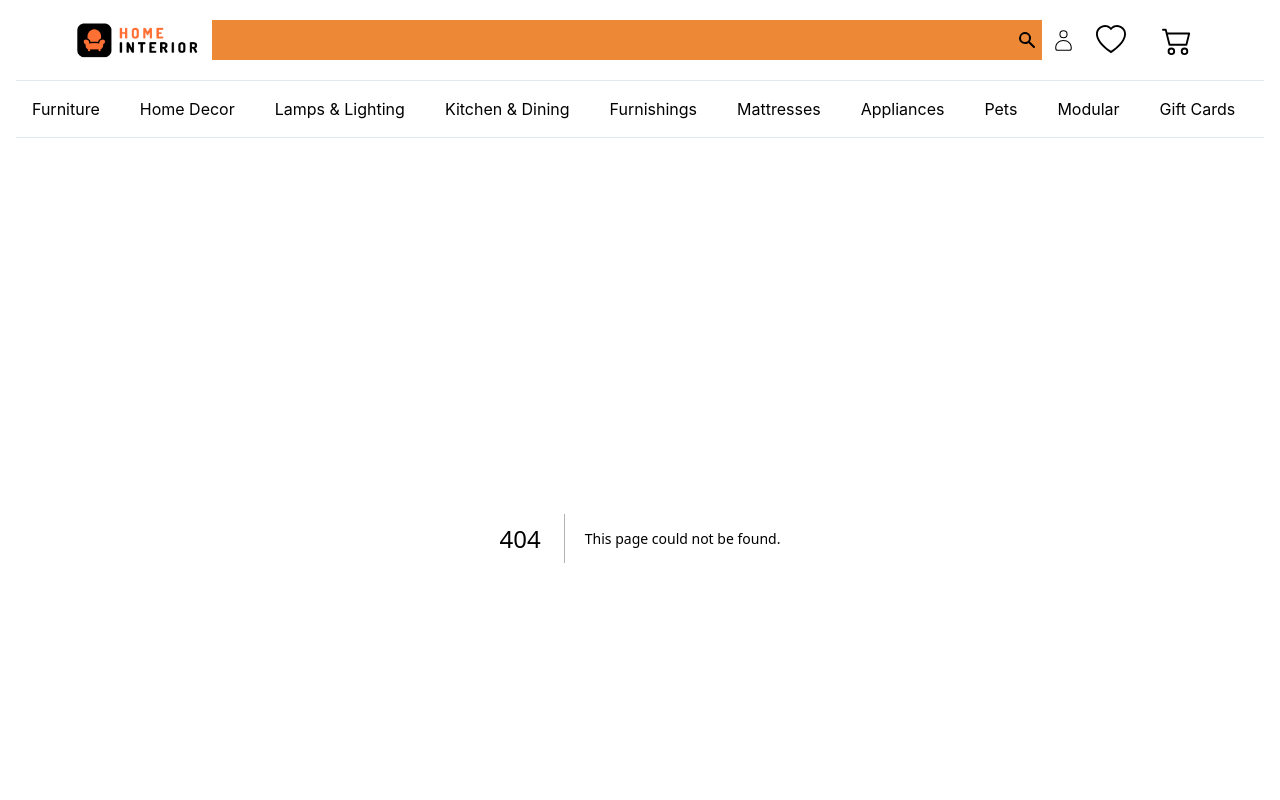
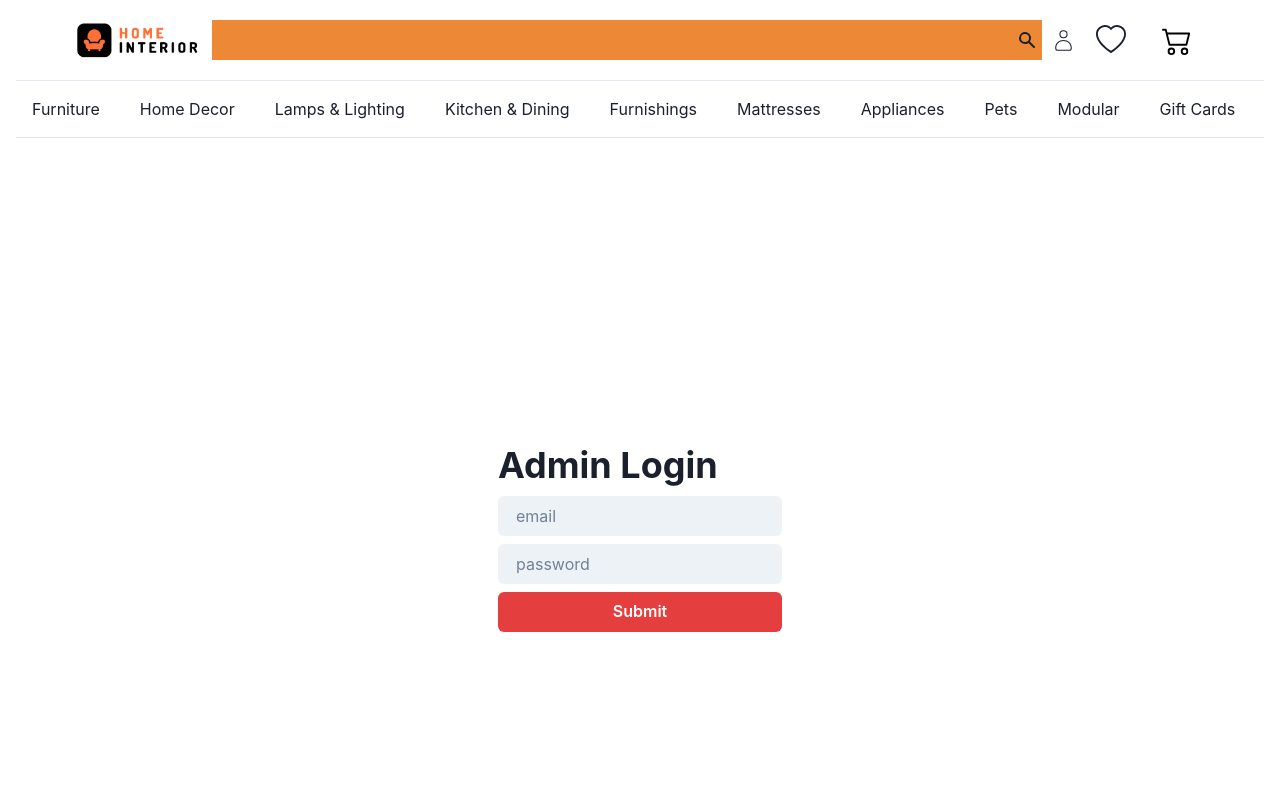
Before and after one commit to capitalN/home_interior, a Next.js app: page /adminlogin in a window 1280 px wide. Before the commit this address had no page. Shown: the top 800 px of the page. Built offline with nearby package versions, Linux system fonts and the light colour scheme.

Commit message:
admin login

```diff
--- a/pages/admin/index.jsx
+++ b/pages/admin/index.jsx
@@ -18,6 +18,7 @@ import React from "react";
 import AddProduct from "@/components/adminComponents/AddProducts";
 import { delete_from_shop, get_shop } from "@/reducer/Admin/actions";
 import UpdateProduct from "@/components/adminComponents/UpdateProduct";
+import AdminPrivateRoute from "@/components/AdminPrivateRoute";
 
 export default function Admin() {
   const { SHOP } = useSelector((store) => store.adminManager);
@@ -33,6 +34,7 @@ export default function Admin() {
   };
 
   return (
+    <AdminPrivateRoute>
       <Flex direction={{ base: "column", sm: "row" }}>
         <AddProduct />
         <Grid
@@ -64,5 +66,6 @@ export default function Admin() {
           ))}
         </Grid>
       </Flex>
+    </AdminPrivateRoute>
   );
 }
--- /dev/null
+++ b/pages/adminlogin.js
@@ -0,0 +1,59 @@
+import {
+  Button,
+  Flex,
+  FormControl,
+  FormLabel,
+  Heading,
+  Input,
+  Stack,
+  useColorModeValue,
+} from "@chakra-ui/react";
+import axios from "axios";
+import { useState } from "react";
+import { useRouter } from "next/router";
+
+export default function AdminLogin() {
+  const [inputVal, setInputVal] = useState({ email: "", password: "" });
+  const Router = useRouter()
+
+  const handleInput = (e) => {
+    let { placeholder, value } = e.target;
+    setInputVal({ ...inputVal, [placeholder]: value });
+  };
+
+  const handleSubmit = async (e) => {
+    e.preventDefault();
+    try {
+      await axios.post("https://reqres.in/api/login", inputVal);
+      localStorage.setItem("adminAuth", true);
+      Router.push("admin");
+    } catch (err) {
+      console.log(err);
+    }
+  };
+
+  return (
+    <Flex minH={"100vh"} align={"center"} justify={"center"}>
+      <form onSubmit={handleSubmit}>
+        <Stack>
+          <Heading>Admin Login</Heading>
+          <Input
+            placeholder="email"
+            value={inputVal.email}
+            onChange={handleInput}
+            type={"email"}
+          />
+          <Input
+            placeholder="password"
+            value={inputVal.password}
+            onChange={handleInput}
+            type={"password"}
+          />
+          <Button type="sumit" colorScheme={"red"}>
+            Submit
+          </Button>
+        </Stack>
+      </form>
+    </Flex>
+  );
+}
```
Also changed, not shown: components/AdminPrivateRoute.jsx (added, +18 -0 lines), components/PrivateRoute.jsx (deleted, +0 -8 lines). Lines whose indentation alone changed are shown as unchanged.
